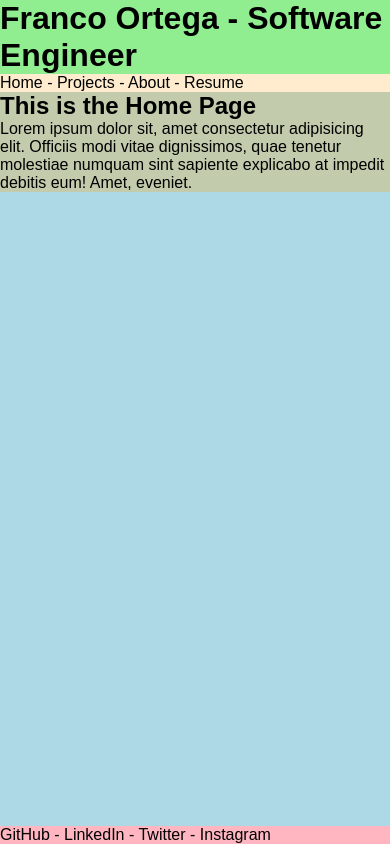
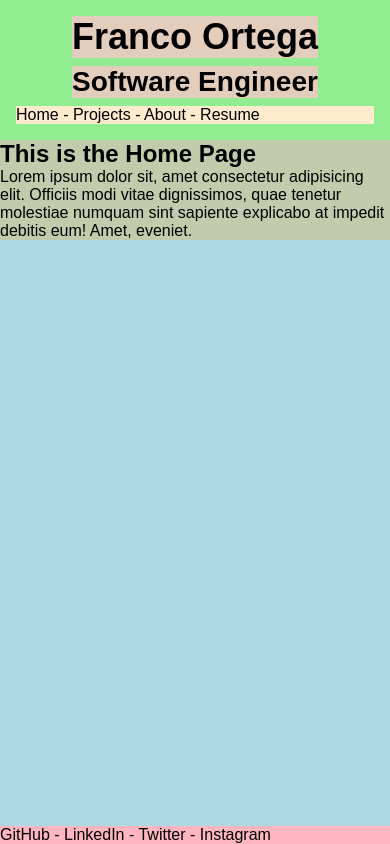
Before and after one commit to franco-ortega/portfolio-beta-01, a Next.js app: page / in a window 390 px wide. Built offline with nearby package versions, Linux system fonts and the light colour scheme.

Commit message:
prevent header from shrinking on screens larger than tablet

```diff
--- a/components/header/Header.jsx
+++ b/components/header/Header.jsx
@@ -4,7 +4,8 @@ import styles from './Header.module.scss';
 const Header = () => {
   return (
     <header className={styles.Header}>
-      <h1>Franco Ortega - Software Engineer</h1>
+      <h1>Franco Ortega</h1>
+      <h2>Software Engineer</h2>
       <Nav />
     </header>
   );
--- a/components/header/Header.module.scss
+++ b/components/header/Header.module.scss
@@ -1,3 +1,25 @@
 .Header {
   background-color: lightgreen;
+
+  padding: 1rem;
+
+  h1,
+  h2 {
+    background-color: hsl(350, 100%, 88%, 0.75);
+    width: fit-content;
+    margin-inline: auto;
+    margin-bottom: 0.5rem;
+  }
+
+  h1 {
+    font-size: 2.25rem;
+  }
+
+  h2 {
+    font-size: 1.75rem;
+  }
+
+  @media (min-width: 500px) {
+    flex-shrink: 0;
+  }
 }
--- a/components/layout/Layout.module.scss
+++ b/components/layout/Layout.module.scss
@@ -6,7 +6,7 @@
 
   // position: relative;
 
-  @media (min-width: 500px) {
+  @media (min-width: 800px) {
     display: flex;
     flex-direction: row;
   }
```
